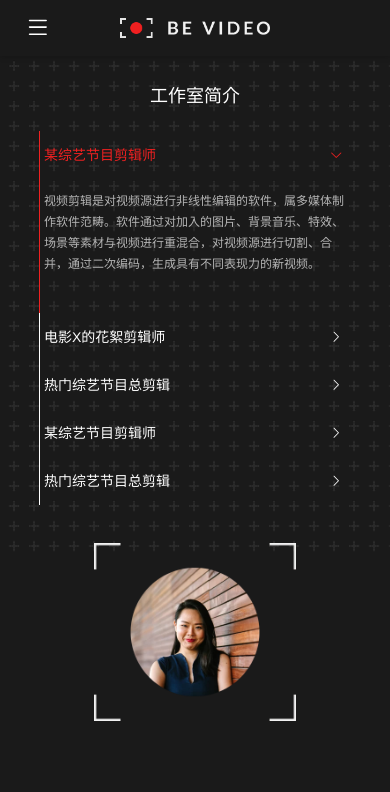
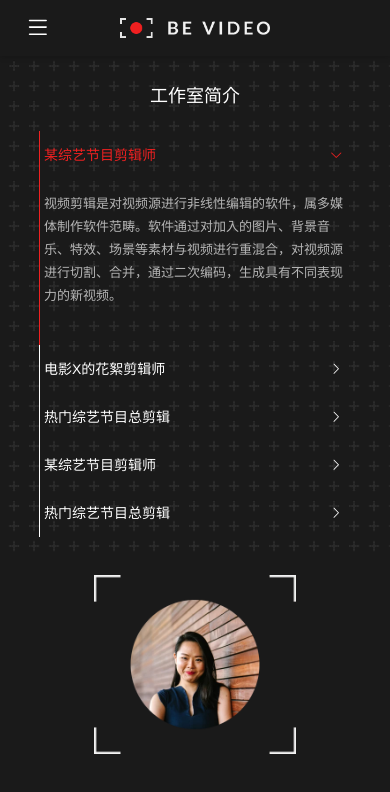
Before and after one commit to CindyGmt/CindyGmt, a Vue app in the folder t_photo/: page /introduce in a window 390 px wide. Shown: the top 792 px of the page. Built offline with nearby package versions, Linux system fonts and the light colour scheme.

Commit message:
样式优化

```diff
--- a/t_photo/src/views/introduce/index.vue
+++ b/t_photo/src/views/introduce/index.vue
@@ -146,7 +146,7 @@ export default{
                                 }
                                 .el-collapse-item__wrap{
                                     .el-collapse-item__content{
-                                        font-size: 12px;
+                                        font-size: 13px;
                                     }
                                 }
                             }
```
